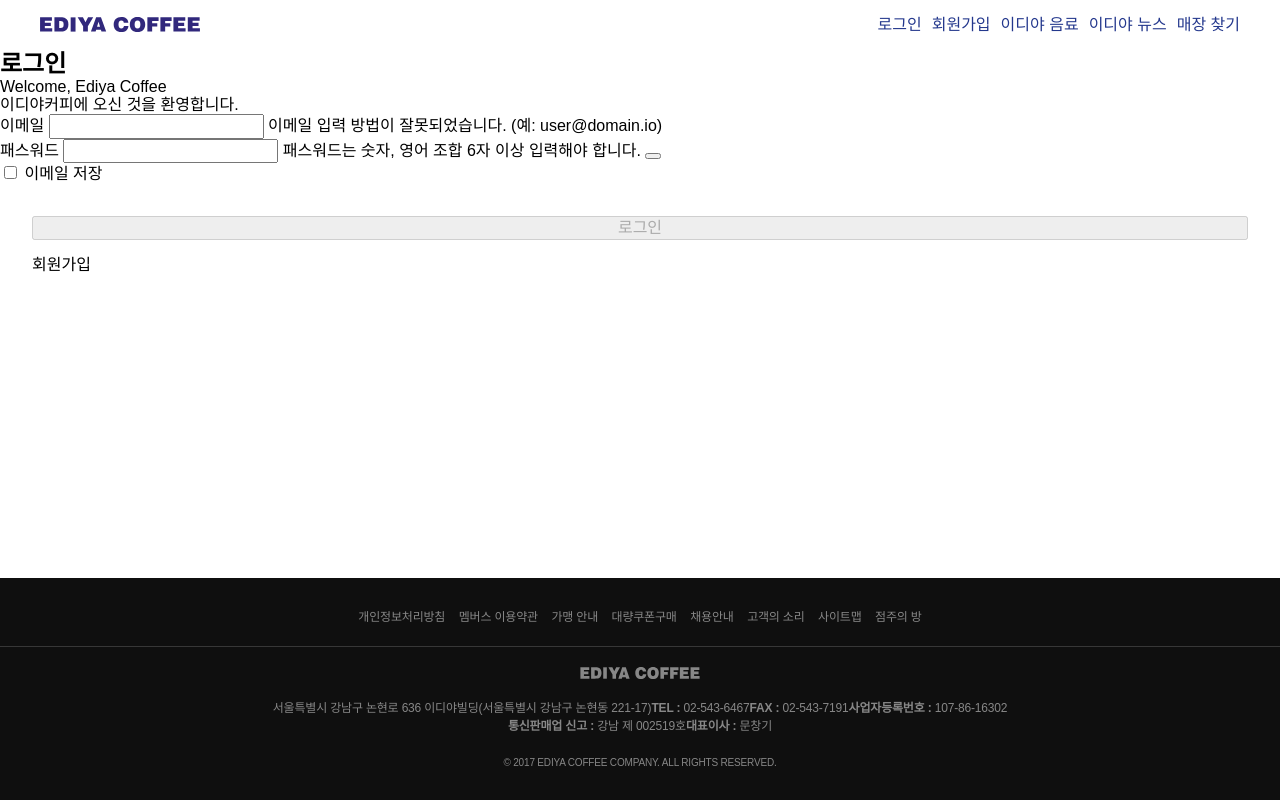
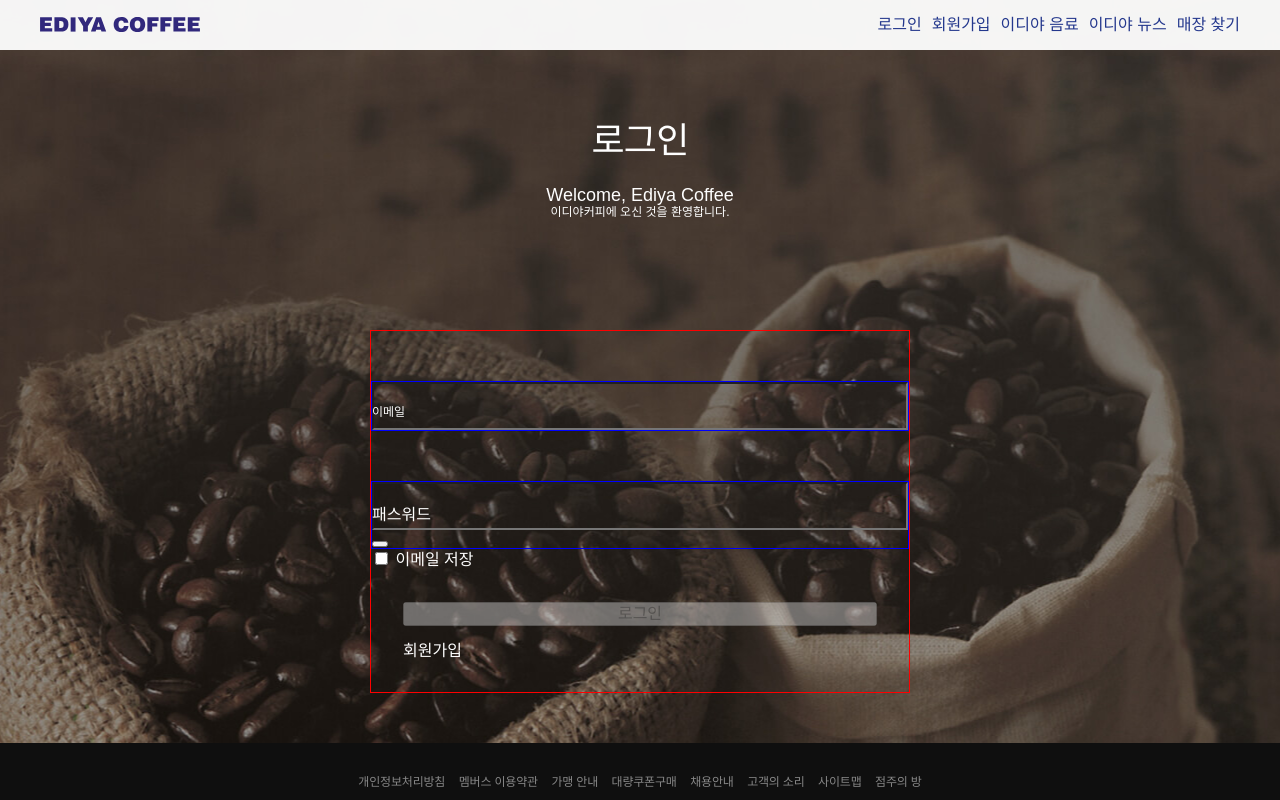
Before and after one commit to seulbinim/rwd, a website: page docs/views/signin.html in a window 1280 px wide. Shown: the top 800 px of the page. Drawn offline with Linux system fonts and the light colour scheme; a web font is replaced by a local one.

Commit message:
로그인 페이지 마크업 및 기본 스타일

```diff
--- a/docs/components/header/index.css
+++ b/docs/components/header/index.css
@@ -2,6 +2,10 @@
 .header .brand {
   font-size: 1em;
   line-height: 1;
+}
+
+.header {
+  background: rgba(255, 255, 255, 0.95);
 }
 
 .header-inner {
--- a/docs/css/member.css
+++ b/docs/css/member.css
@@ -0,0 +1,70 @@
+.membership {
+  background: url('/images/coffee-mobile.jpg') no-repeat 50% 0;
+}
+
+@media (min-width: 768px) {
+  .membership {
+    background: url('/images/coffee-desktop.jpg') no-repeat 50% 0;
+  }
+}
+
+.member {
+  color: #fefefe;
+  display: flex;
+  flex-flow: column nowrap;
+  align-items: center;
+  padding: 70px 0 50px;
+}
+
+.member-headline {
+  font-size: 36px;
+  letter-spacing: -0.72px;
+  font-weight: 100;
+  margin-bottom: 24px;
+}
+
+.member-description {
+  font-size: 12px;
+  font-weight: 300;
+}
+
+.member-description[lang='en'] {
+  font-size: 18px;
+}
+
+.member-form {
+  margin-top: 110px;
+}
+
+@media (min-width: 768px) {
+  .member-form {
+    width: 540px;
+    border: 1px solid red;
+  }
+}
+
+.form-input-wrapper {
+  position: relative;
+  border: 1px solid blue;
+  margin-top: 50px;
+}
+
+.form-input-label {
+  position: absolute;
+  top: 24px;
+  left: 0;
+}
+
+.form-input {
+  background: transparent;
+  width: 100%;
+  height: 48px;
+}
+
+.form-message {
+  display: none;
+}
+
+.is--focus .form-input-label {
+  font-size: 12px;
+}
--- a/docs/views/signin.html
+++ b/docs/views/signin.html
@@ -11,7 +11,7 @@
     <link rel="stylesheet" href="/css/style.css" />
     <link rel="stylesheet" href="/css/member.css" />
   </head>
-  <body>
+  <body class="membership">
     <div class="container">
       <header class="header">
         <div class="header-inner">
@@ -71,7 +71,7 @@
           <p class="member-description" lang="en">Welcome, Ediya Coffee</p>
           <p class="member-description">이디야커피에 오신 것을 환영합니다.</p>
           <form action="/" method="POST" class="member-form">
-            <div class="form-input-wrapper member-id">
+            <div class="form-input-wrapper member-id is--focus">
               <label for="userEmail" class="form-input-label">이메일</label>
               <input
                 type="email"
```
